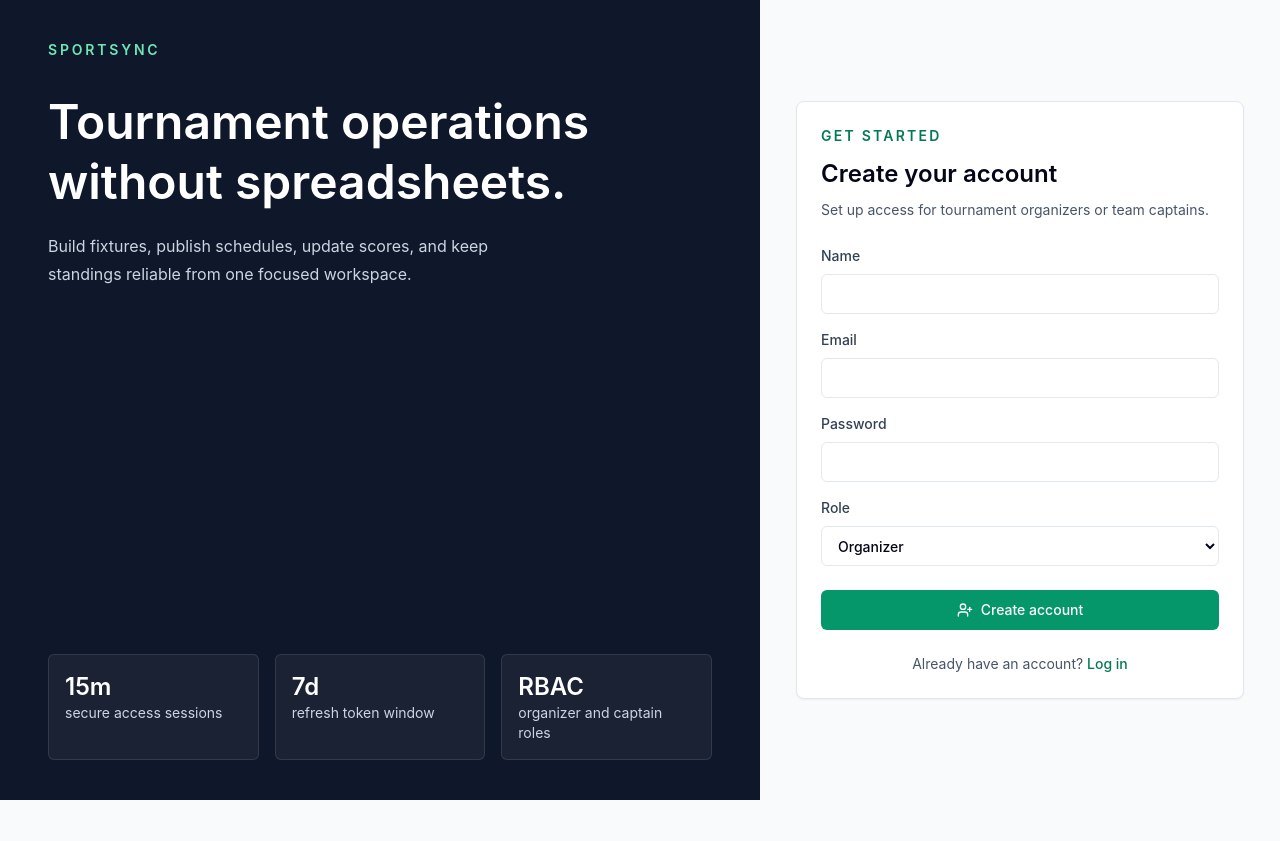
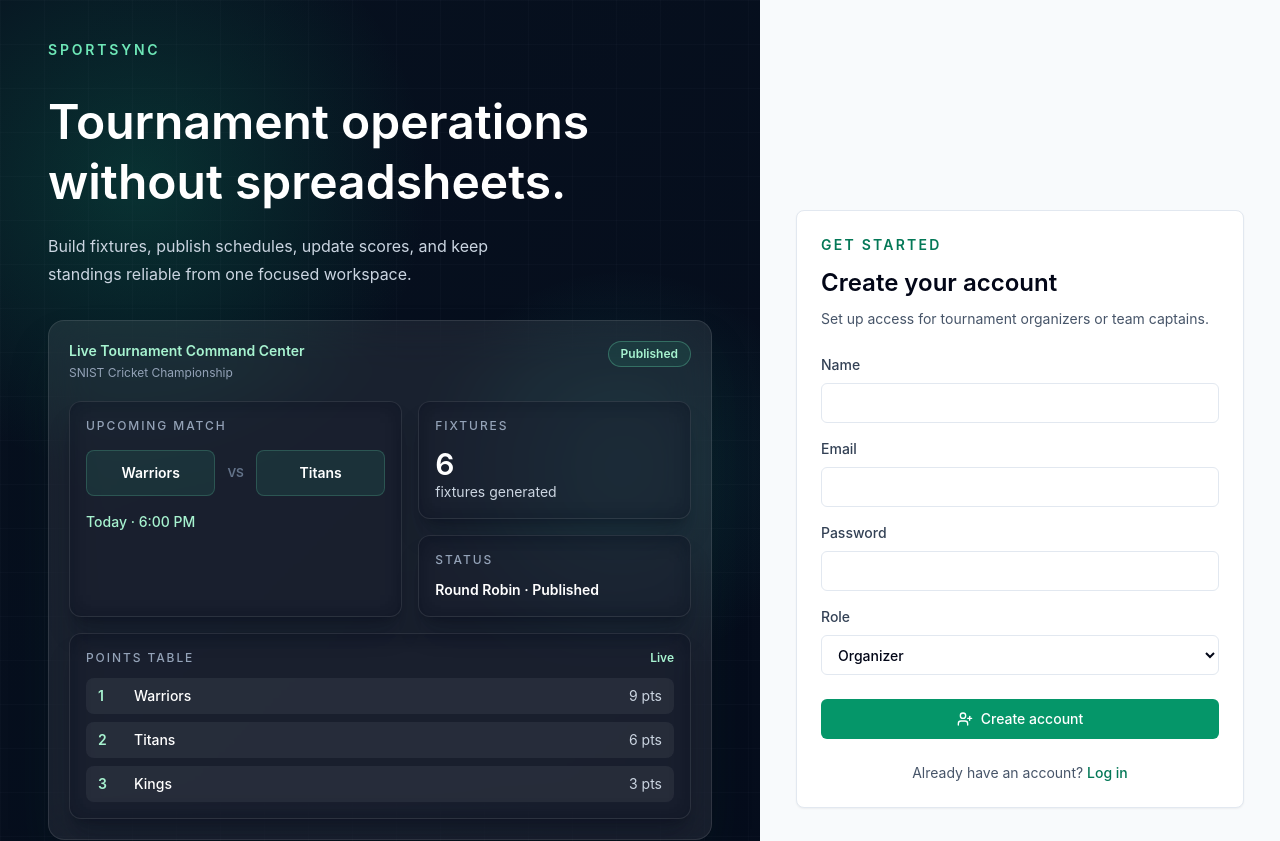
Before and after one commit to HarshVardhanG7/sportsync-tournament-engine, a React (Vite) app in the folder apps/web/: page /register in a window 1280 px wide. Shown: the top 841 px of the page. Before the commit the page ends 800 px from the top, so only its background shows below. Built offline with nearby package versions, Linux system fonts and the light colour scheme; no server answers.

Commit message:
style: improve auth hero UI

```diff
--- a/apps/web/src/components/navigation/SidebarNavigation.tsx
+++ b/apps/web/src/components/navigation/SidebarNavigation.tsx
@@ -1,16 +1,32 @@
-import { CalendarDays, LayoutDashboard, ShieldCheck, Trophy, Users } from "lucide-react";
-import { NavLink } from "react-router-dom";
-
-const navItems = [
-  { label: "Overview", href: "/dashboard", icon: LayoutDashboard },
-  { label: "Tournaments", href: "/dashboard/tournaments", icon: Trophy },
-  { label: "Teams", href: "/dashboard", icon: Users },
-  { label: "Schedule", href: "/dashboard", icon: CalendarDays },
-];
+import { useQuery } from "@tanstack/react-query";
+import { CalendarDays, LayoutDashboard, ListOrdered, ShieldCheck, Trophy, Users } from "lucide-react";
+import { Link, useLocation } from "react-router-dom";
+import { getMyTournaments } from "../../services/tournaments";
 
 export function SidebarNavigation() {
+  const location = useLocation();
+  const tournamentsQuery = useQuery({
+    queryKey: ["tournaments", "my"],
+    queryFn: getMyTournaments,
+  });
+  const currentTournamentId = getTournamentIdFromPath(location.pathname);
+  const fallbackTournamentId = tournamentsQuery.data?.[0]?.id;
+  const navigationTournamentId = currentTournamentId ?? fallbackTournamentId;
+  const tournamentScopedHref = (section: "teams" | "fixtures" | "standings") =>
+    navigationTournamentId
+      ? `/dashboard/tournaments/${navigationTournamentId}/${section}`
+      : "/dashboard/tournaments";
+
+  const navItems = [
+    { label: "Overview", href: "/dashboard", icon: LayoutDashboard, section: "overview" },
+    { label: "Tournaments", href: "/dashboard/tournaments", icon: Trophy, section: "tournaments" },
+    { label: "Teams", href: tournamentScopedHref("teams"), icon: Users, section: "teams" },
+    { label: "Fixtures", href: tournamentScopedHref("fixtures"), icon: CalendarDays, section: "fixtures" },
+    { label: "Standings", href: tournamentScopedHref("standings"), icon: ListOrdered, section: "standings" },
+  ];
+
   return (
-    <aside className="hidden min-h-screen w-64 border-r border-slate-200 bg-white lg:block">
+    <aside className="hidden min-h-screen w-60 shrink-0 border-r border-slate-200 bg-white md:block xl:w-64">
       <div className="flex h-16 items-center gap-3 border-b border-slate-200 px-5">
         <div className="flex h-9 w-9 items-center justify-center rounded-md bg-emerald-600 text-white">
           <ShieldCheck className="h-5 w-5" aria-hidden="true" />
@@ -23,26 +39,55 @@ export function SidebarNavigation() {
       <nav className="grid gap-1 px-3 py-4">
         {navItems.map((item) => {
           const Icon = item.icon;
+          const isActive = getActiveSection(location.pathname) === item.section;
 
           return (
-            <NavLink
+            <Link
               key={item.label}
               to={item.href}
-              end={item.href === "/dashboard"}
-              className={({ isActive }) =>
-                `flex h-10 items-center gap-3 rounded-md px-3 text-sm font-medium transition ${
-                  isActive
-                    ? "bg-emerald-50 text-emerald-700"
-                    : "text-slate-600 hover:bg-slate-50 hover:text-slate-950"
-                }`
-              }
+              className={`flex h-10 items-center gap-3 rounded-md px-3 text-sm font-medium transition ${
+                isActive
+                  ? "bg-emerald-50 text-emerald-700"
+                  : "text-slate-600 hover:bg-slate-50 hover:text-slate-950"
+              }`}
             >
               <Icon className="h-4 w-4" aria-hidden="true" />
               {item.label}
-            </NavLink>
+            </Link>
           );
         })}
       </nav>
     </aside>
   );
 }
+
+function getActiveSection(pathname: string) {
+  if (pathname === "/dashboard") {
+    return "overview";
+  }
+
+  if (pathname.includes("/teams")) {
+    return "teams";
+  }
+
+  if (pathname.includes("/fixtures") || pathname.includes("/playoffs")) {
+    return "fixtures";
+  }
+
+  if (pathname.includes("/standings")) {
+    return "standings";
+  }
+
+  return "tournaments";
+}
+
+function getTournamentIdFromPath(pathname: string) {
+  const match = pathname.match(/^\/dashboard\/tournaments\/([^/]+)/);
+  const tournamentId = match?.[1];
+
+  if (!tournamentId || tournamentId === "new") {
+    return null;
+  }
+
+  return tournamentId;
+}
--- a/apps/web/src/components/navigation/TopNavigation.tsx
+++ b/apps/web/src/components/navigation/TopNavigation.tsx
@@ -9,7 +9,7 @@ export function TopNavigation() {
     <header className="flex h-16 items-center justify-between border-b border-slate-200 bg-white px-4 sm:px-6">
       <div className="flex items-center gap-3">
         <button
-          className="inline-flex h-9 w-9 items-center justify-center rounded-md border border-slate-200 text-slate-600 lg:hidden"
+          className="inline-flex h-9 w-9 items-center justify-center rounded-md border border-slate-200 text-slate-600 md:hidden"
           type="button"
           aria-label="Open navigation"
         >
--- a/apps/web/src/layouts/AuthLayout.tsx
+++ b/apps/web/src/layouts/AuthLayout.tsx
@@ -1,11 +1,20 @@
 import { Outlet } from "react-router-dom";
+
+const standingsPreview = [
+  { rank: 1, team: "Warriors", points: 9 },
+  { rank: 2, team: "Titans", points: 6 },
+  { rank: 3, team: "Kings", points: 3 },
+];
 
 export function AuthLayout() {
   return (
     <main className="min-h-screen bg-slate-950 text-white">
       <div className="grid min-h-screen lg:grid-cols-[1fr_520px]">
-        <section className="hidden bg-slate-900 px-12 py-10 lg:flex lg:flex-col lg:justify-between">
-          <div>
+        <section className="relative hidden overflow-hidden bg-[#07111f] px-12 py-10 lg:flex lg:flex-col lg:justify-between">
+          <div className="pointer-events-none absolute inset-0 bg-[radial-gradient(circle_at_18%_18%,rgba(16,185,129,0.20),transparent_28%),radial-gradient(circle_at_82%_46%,rgba(45,212,191,0.13),transparent_24%),linear-gradient(135deg,rgba(15,23,42,0),rgba(2,6,23,0.45))]" />
+          <div className="pointer-events-none absolute inset-0 opacity-40 [background-image:linear-gradient(rgba(148,163,184,0.08)_1px,transparent_1px),linear-gradient(90deg,rgba(148,163,184,0.08)_1px,transparent_1px)] [background-size:44px_44px]" />
+
+          <div className="relative z-10">
             <p className="text-sm font-semibold uppercase tracking-[0.2em] text-emerald-300">
               SportSync
             </p>
@@ -17,7 +26,10 @@ export function AuthLayout() {
               one focused workspace.
             </p>
           </div>
-          <div className="grid grid-cols-3 gap-4 text-sm text-slate-300">
+
+          <CommandCenterPreview />
+
+          <div className="relative z-10 grid grid-cols-3 gap-4 text-sm text-slate-300">
             <div className="rounded-md border border-white/10 bg-white/5 p-4">
               <p className="text-2xl font-semibold text-white">15m</p>
               <p>secure access sessions</p>
@@ -39,3 +51,89 @@ export function AuthLayout() {
     </main>
   );
 }
+
+function CommandCenterPreview() {
+  return (
+    <div className="relative z-10 my-8 max-w-3xl">
+      <div className="auth-float-slow rounded-2xl border border-white/10 bg-white/[0.08] p-5 shadow-2xl shadow-emerald-950/30 backdrop-blur-xl">
+        <div className="flex items-start justify-between gap-4">
+          <div>
+            <p className="text-sm font-semibold text-emerald-200">Live Tournament Command Center</p>
+            <p className="mt-1 text-xs text-slate-400">SNIST Cricket Championship</p>
+          </div>
+          <span className="rounded-full border border-emerald-300/30 bg-emerald-400/10 px-3 py-1 text-xs font-semibold text-emerald-200">
+            Published
+          </span>
+        </div>
+
+        <div className="mt-5 grid gap-4 xl:grid-cols-[1.1fr_0.9fr]">
+          <PreviewCard className="auth-float-medium">
+            <p className="text-xs font-medium uppercase tracking-[0.16em] text-slate-400">
+              Upcoming Match
+            </p>
+            <div className="mt-4 flex items-center justify-between gap-3">
+              <TeamBadge name="Warriors" />
+              <span className="text-xs font-semibold text-slate-500">VS</span>
+              <TeamBadge name="Titans" />
+            </div>
+            <p className="mt-4 text-sm font-medium text-emerald-200">Today · 6:00 PM</p>
+          </PreviewCard>
+
+          <div className="grid gap-4">
+            <PreviewCard className="auth-float-fast">
+              <p className="text-xs font-medium uppercase tracking-[0.16em] text-slate-400">
+                Fixtures
+              </p>
+              <p className="mt-3 text-3xl font-semibold text-white">6</p>
+              <p className="text-sm text-slate-300">fixtures generated</p>
+            </PreviewCard>
+
+            <PreviewCard className="auth-float-medium [animation-delay:0.8s]">
+              <p className="text-xs font-medium uppercase tracking-[0.16em] text-slate-400">
+                Status
+              </p>
+              <p className="mt-3 text-sm font-semibold text-white">Round Robin · Published</p>
+            </PreviewCard>
+          </div>
+        </div>
+
+        <PreviewCard className="auth-float-slow mt-4 [animation-delay:1s]">
+          <div className="flex items-center justify-between">
+            <p className="text-xs font-medium uppercase tracking-[0.16em] text-slate-400">
+              Points Table
+            </p>
+            <span className="text-xs font-semibold text-emerald-200">Live</span>
+          </div>
+          <div className="mt-3 grid gap-2">
+            {standingsPreview.map((standing) => (
+              <div
+                key={standing.team}
+                className="grid grid-cols-[24px_1fr_auto] items-center gap-3 rounded-lg bg-white/[0.06] px-3 py-2 text-sm"
+              >
+                <span className="font-semibold text-emerald-200">{standing.rank}</span>
+                <span className="font-medium text-white">{standing.team}</span>
+                <span className="text-slate-300">{standing.points} pts</span>
+              </div>
+            ))}
+          </div>
+        </PreviewCard>
+      </div>
+    </div>
+  );
+}
+
+function PreviewCard({ children, className = "" }: { children: React.ReactNode; className?: string }) {
+  return (
+    <article className={`rounded-xl border border-white/10 bg-slate-950/40 p-4 shadow-xl shadow-slate-950/25 backdrop-blur-md ${className}`}>
+      {children}
+    </article>
+  );
+}
+
+function TeamBadge({ name }: { name: string }) {
+  return (
+    <div className="min-w-0 flex-1 rounded-lg border border-emerald-300/20 bg-emerald-400/10 px-3 py-3 text-center">
+      <p className="truncate text-sm font-semibold text-white">{name}</p>
+    </div>
+  );
+}
--- a/apps/web/src/styles.css
+++ b/apps/web/src/styles.css
@@ -23,3 +23,51 @@
     font: inherit;
   }
 }
+
+@layer utilities {
+  @keyframes auth-float-slow {
+    0%,
+    100% {
+      transform: translateY(0);
+    }
+
+    50% {
+      transform: translateY(-8px);
+    }
+  }
+
+  @keyframes auth-float-medium {
+    0%,
+    100% {
+      transform: translateY(0) translateX(0);
+    }
+
+    50% {
+      transform: translateY(-6px) translateX(3px);
+    }
+  }
+
+  @keyframes auth-float-fast {
+    0%,
+    100% {
+      transform: translateY(0);
+    }
+
+    50% {
+      transform: translateY(-5px);
+    }
+  }
+
+  .auth-float-slow {
+    animation: auth-float-slow 7s ease-in-out infinite;
+  }
+
+  .auth-float-medium {
+    animation: auth-float-medium 5.5s ease-in-out infinite;
+  }
+
+  .auth-float-fast {
+    animation: auth-float-fast 4.5s ease-in-out infinite;
+  }
+
+}
--- a/package.json
+++ b/package.json
@@ -2,6 +2,7 @@
   "name": "sportsync-tournament-engine",
   "version": "0.1.0",
   "private": true,
+  "type": "module",
   "packageManager": "pnpm@9.15.4",
   "scripts": {
     "dev": "pnpm --parallel --filter @sportsync/api --filter @sportsync/web dev",
@@ -10,6 +11,7 @@
     "build": "pnpm -r build",
     "typecheck": "pnpm -r typecheck",
     "lint": "pnpm -r lint",
+    "test": "pnpm --filter @sportsync/api test",
     "format": "prettier --write .",
     "format:check": "prettier --check .",
     "db:generate": "pnpm --filter @sportsync/api prisma:generate",
```
Also changed, not shown: apps/web/src/context/AuthContext.tsx (+10 -1 lines), apps/web/src/services/api.ts (+16 -0 lines), 2 other files (tests, documents, lock files or other folders).
